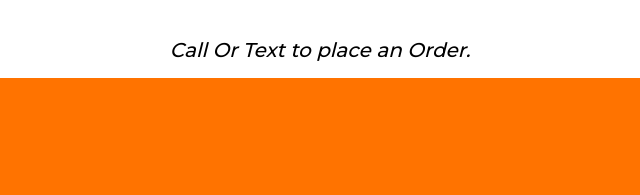
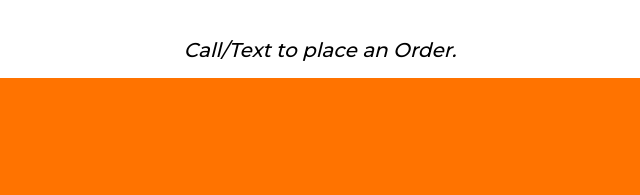
Before and after one commit to FatimaHassan26/midhas, a plain HTML site: page index.html in a window 1280 px wide. Shown: the part 1732-1927 px from the top of the page, 320-960 px from the left. Drawn offline with Linux system fonts and the light colour scheme.

Commit message:
Text edit in contact

```diff
--- a/index.html
+++ b/index.html
@@ -82,7 +82,7 @@
                 <img id="cell" src="images/phone.svg">
                 <span>(281)-902-2535</span>
             </div>
-            <span>Call Or Text to place an Order.</span>
+            <span>Call/Text to place an Order.</span>
         </div>
     </div>
     <footer>
```
